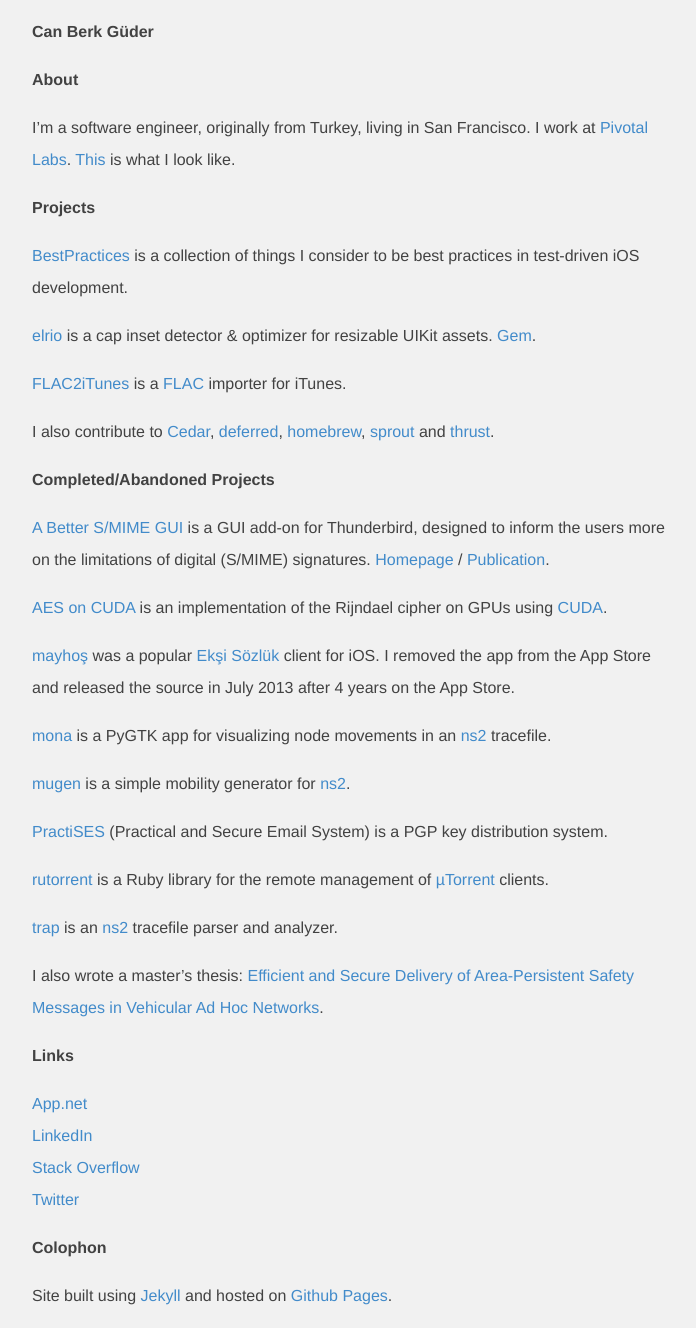
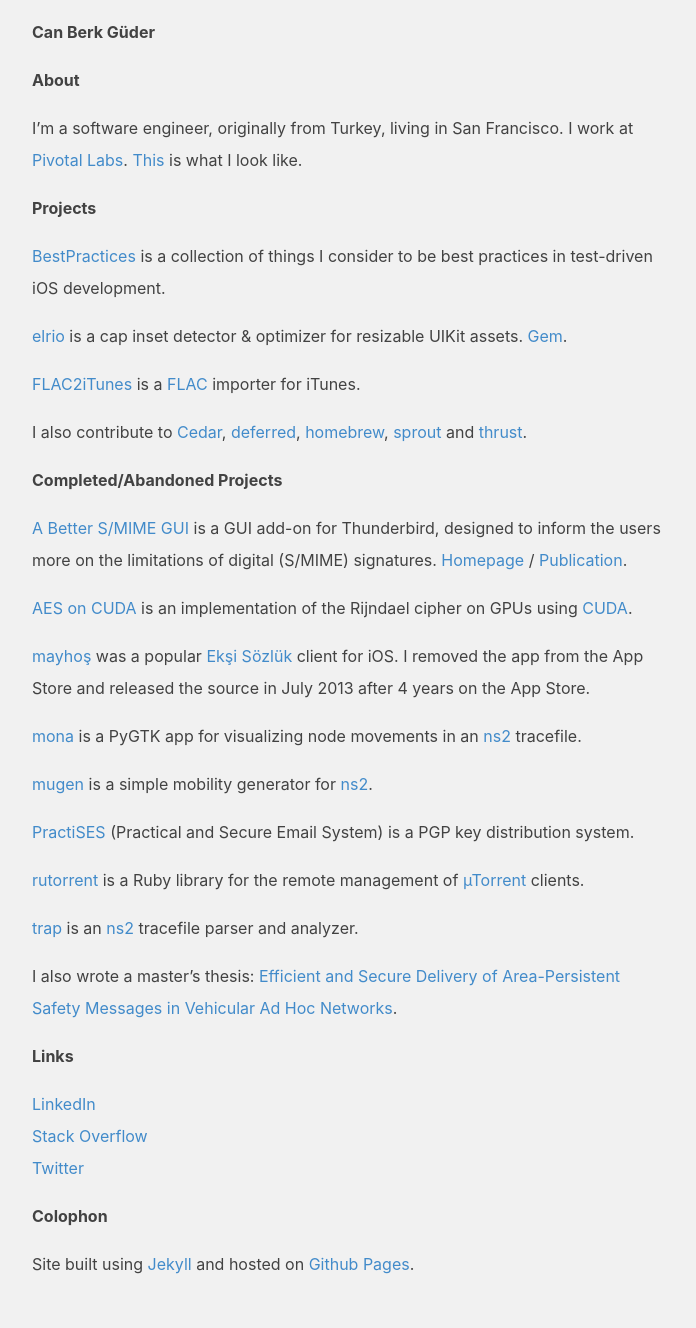
Before and after one commit to cbguder/cbg.me, a Jekyll site: the page built from index.md, in a window 1280 px wide. Shown: the whole page, without its empty margins (288-984 px from the left). Built offline with Jekyll 4.4.1, drawn with Linux system fonts in a browser that asks for light colours; Markdown is read by kramdown in place of the engine named in the settings; after the commit the page ends 1296 px from its top, so only the background shows below that.

Commit message:
Removed App.net link, use San Francisco where available

```diff
--- a/_config.yml
+++ b/_config.yml
@@ -1,3 +1,3 @@
 markdown: redcarpet
-pygments: true
+highlighter: pygments
 exclude: ["CNAME", "Gemfile", "Gemfile.lock"]
--- a/assets/style.css
+++ b/assets/style.css
@@ -1,5 +1,5 @@
 body {
-  font-family: 'Helvetica Neue', Arial, sans-serif;
+  font-family: -apple-system, 'Helvetica Neue', Arial, sans-serif;
   font-size: 16px;
   line-height: 2;
   background-color: #f1f1f1;
--- a/index.md
+++ b/index.md
@@ -39,7 +39,6 @@
 
 ## Links
 
-[App.net][app-net]
 [LinkedIn][]
 [Stack Overflow][stack-overflow]
 [Twitter][]
@@ -52,7 +51,6 @@
 [a-better-s-mime-gui-publication]: http://dx.doi.org/10.1016/j.cose.2008.09.003
 [a-better-s-mime-gui]: https://github.com/cbguder/a-better-s-mime-gui
 [aes-on-cuda]: https://github.com/cbguder/aes-on-cuda
-[app-net]: https://alpha.app.net/cbguder
 [bestpractices]: https://github.com/cbguder/BestPractices
 [cedar]: https://github.com/pivotal/cedar
 [cuda]: http://www.nvidia.com/object/cuda_home_new.html
```
Also changed, not shown: 1 other file.
